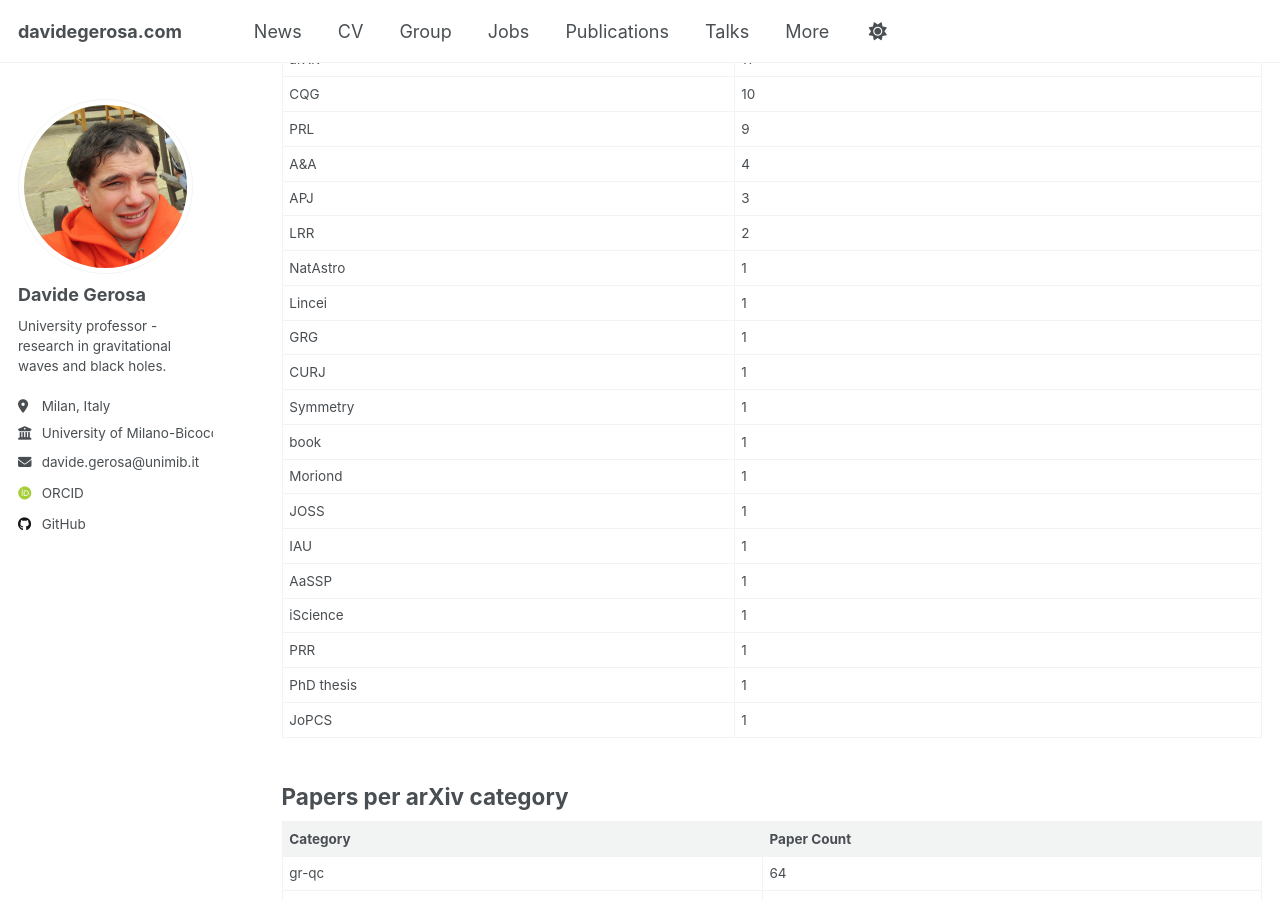
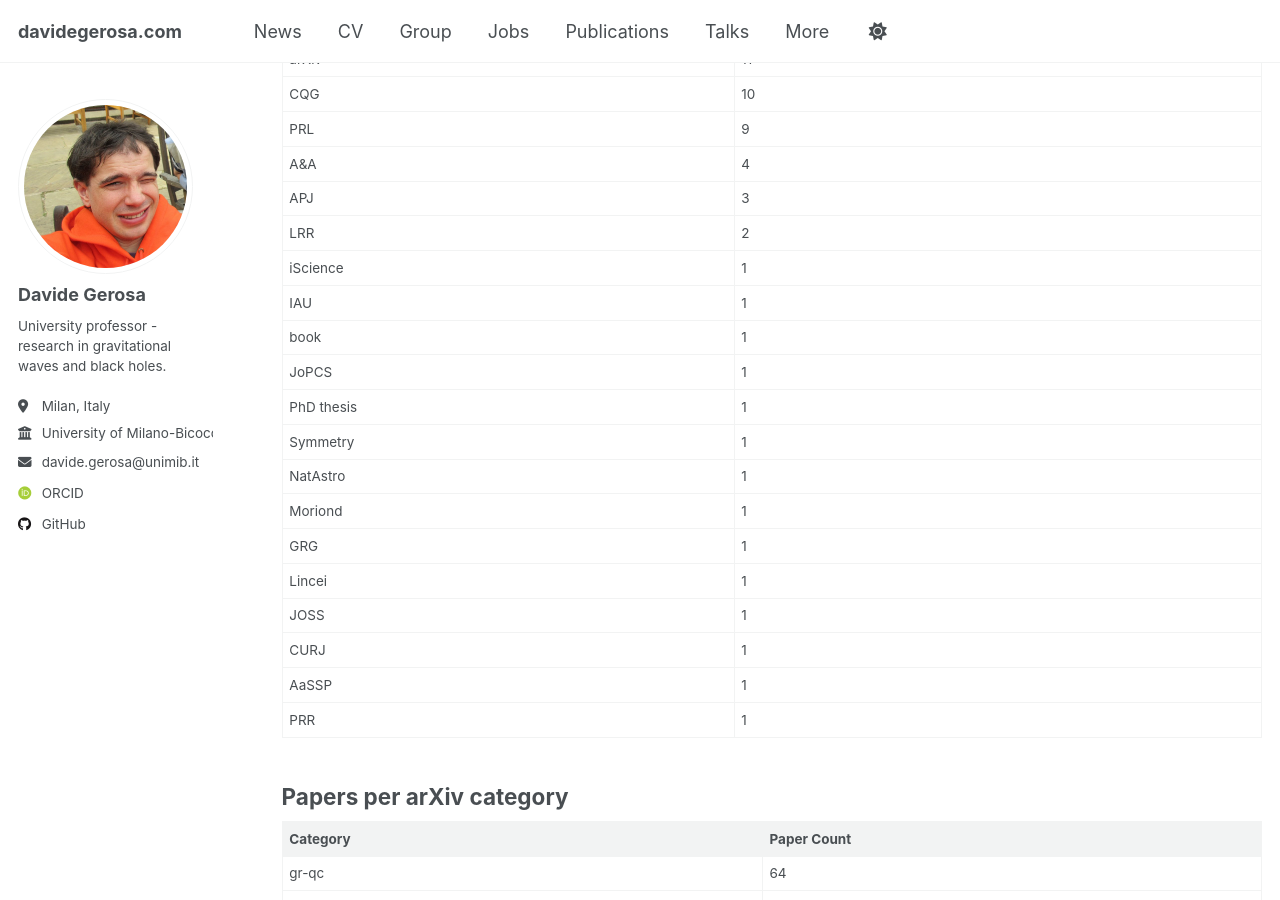
Before and after one commit to dgerosa/website, a Jekyll site: the page built from _pages/citations.md, in a window 1280 px wide and 900 px high, scrolled down 6166 px. Built offline with Jekyll 4.4.1, drawn with Linux system fonts in a browser that asks for light colours; some web fonts are replaced; some of the changed text lies outside the part shown.

Commit message:
updated from dgerosa/cv

```diff
--- a/_pages/_citations.md
+++ b/_pages/_citations.md
@@ -160,20 +160,20 @@
 | A&A | 4 |
 | APJ | 3 |
 | LRR | 2 |
+| iScience | 1 |
+| IAU | 1 |
+| book | 1 |
+| JoPCS | 1 |
+| PhD thesis | 1 |
+| Symmetry | 1 |
 | NatAstro | 1 |
+| Moriond | 1 |
+| GRG | 1 |
 | Lincei | 1 |
-| GRG | 1 |
+| JOSS | 1 |
 | CURJ | 1 |
-| Symmetry | 1 |
-| book | 1 |
-| Moriond | 1 |
-| JOSS | 1 |
-| IAU | 1 |
 | AaSSP | 1 |
-| iScience | 1 |
 | PRR | 1 |
-| PhD thesis | 1 |
-| JoPCS | 1 |
 
 ## Papers per arXiv category
 
```
Also changed, not shown: other parts of _pages/_citations.md (+3 -3 lines), _pages/_group.md (+4 -3 lines).
